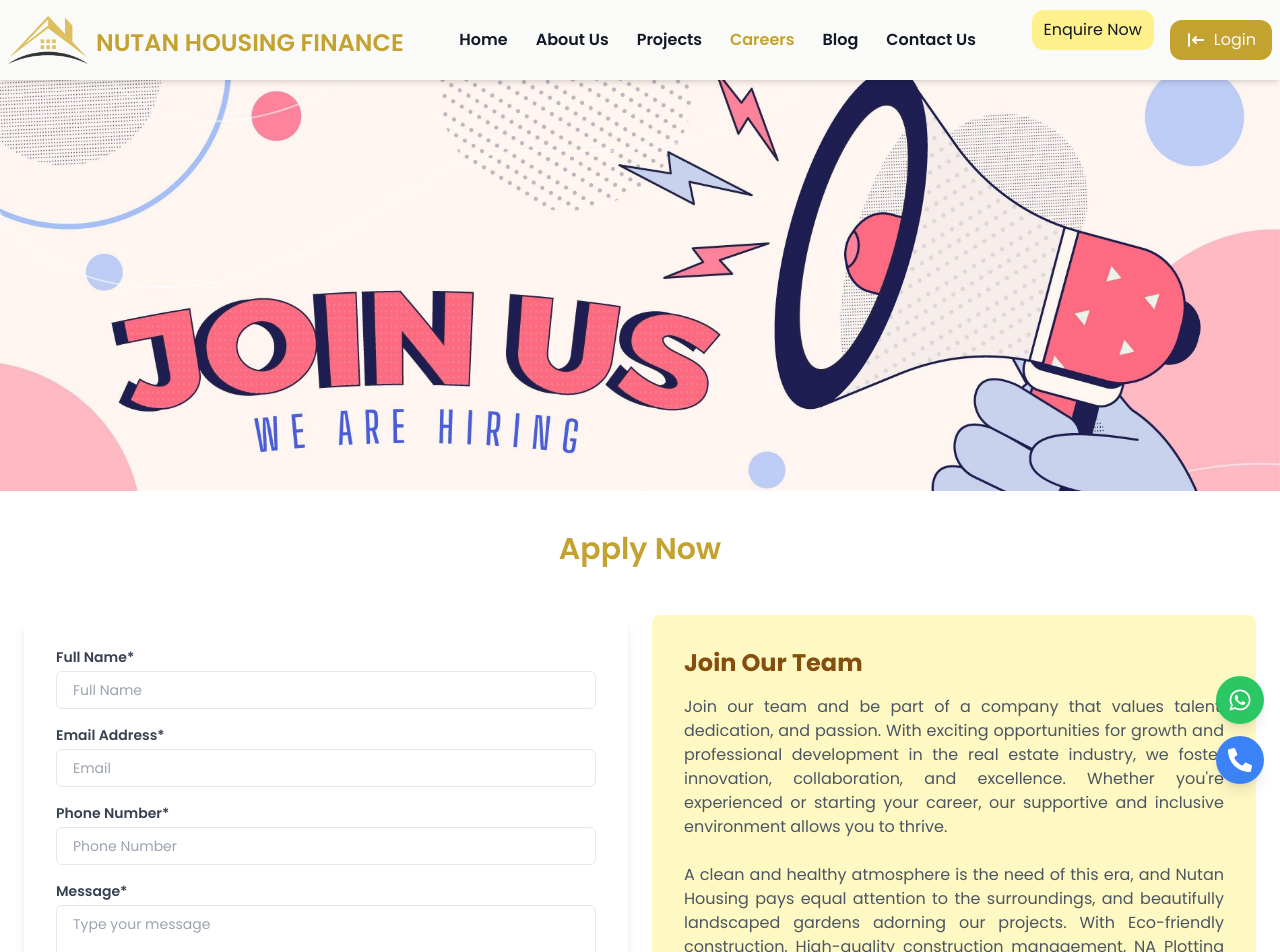
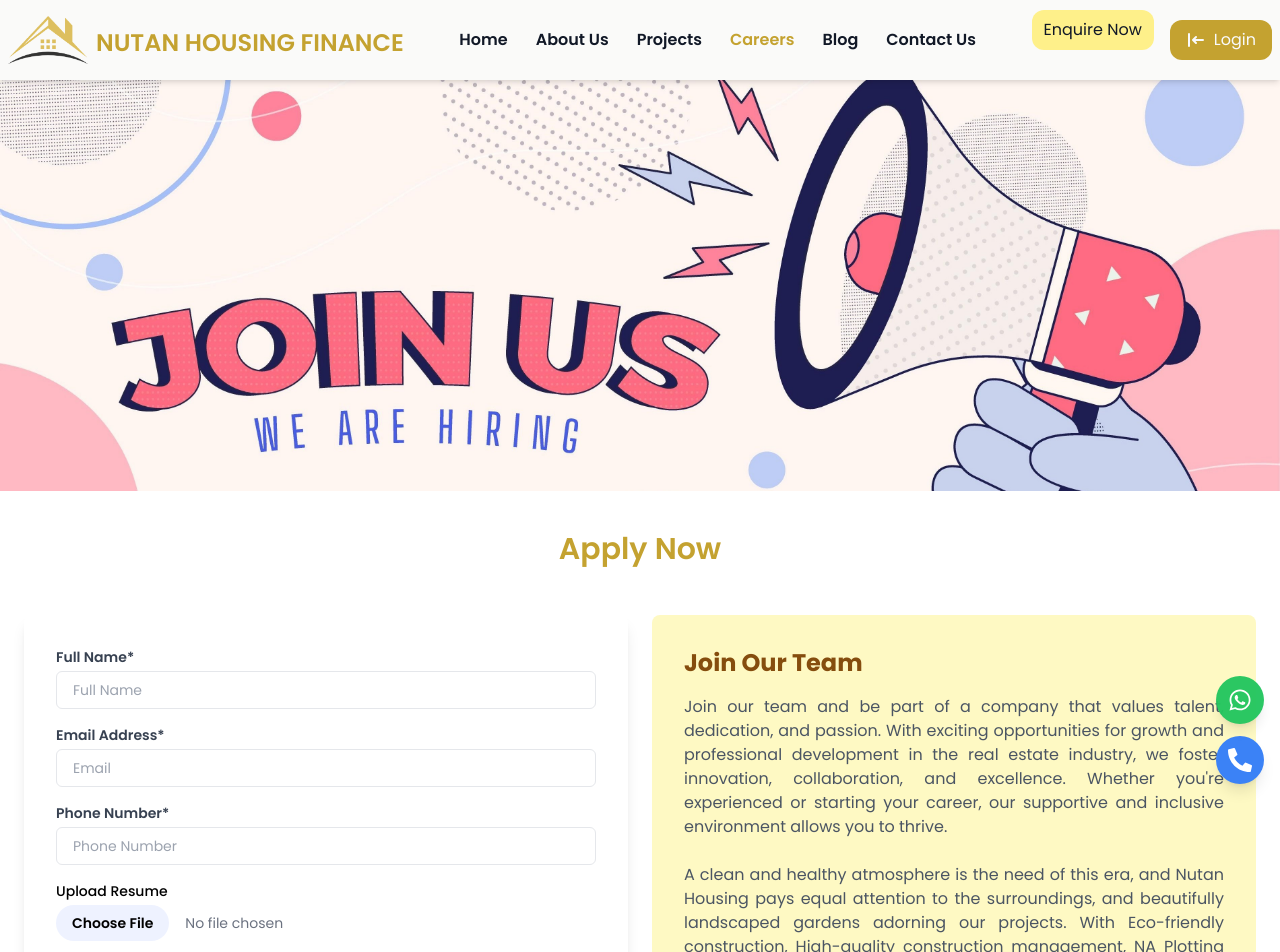
Before and after one commit to meaviishek/Nutan-Housing, a React (Vite) app in the folder Frontend/: page /career in a window 1280 px wide. Shown: the top 952 px of the page. Built offline with nearby package versions, Linux system fonts and the light colour scheme.

Commit message:
first commit

```diff
--- a/Frontend/src/components/pages/Blogs.jsx
+++ b/Frontend/src/components/pages/Blogs.jsx
@@ -63,7 +63,7 @@ function Blogs() {
           <p className="text-gray-600 mb-3">{blog.description}</p>
           <p className="text-gray-500 text-sm mb-4">Published on {blog.date}</p>
 
-           <p className='text-primary'>Know More</p>
+           <p className='text-primary'>Read More</p>
 
         </div>
       </div>
--- a/Frontend/src/components/pages/Career.jsx
+++ b/Frontend/src/components/pages/Career.jsx
@@ -57,6 +57,22 @@ function Career() {
             />
           </div>
 
+        <div className='mb-4'>
+          <label className="block text-sm font-medium">Upload Resume</label>
+          <input
+            type="file"
+            name="resume"
+            accept=".pdf,.doc,.docx"
+            // onChange={handleFileChange}
+            className="mt-1 block w-full text-sm text-gray-500
+            file:mr-4 file:py-2 file:px-4
+            file:rounded-full file:border-0
+            file:text-sm file:font-semibold
+            file:bg-indigo-50 file:text-black
+            hover:file:bg-indigo-100"
+            required
+          />
+        </div>
           <div className="mb-4">
             <label htmlFor="message" className="block text-sm font-semibold text-gray-700">
               Message*
--- a/Frontend/src/components/pages/ProjectDetails.jsx
+++ b/Frontend/src/components/pages/ProjectDetails.jsx
@@ -202,7 +202,7 @@ function ProjectDetails() {
           onClick={toggleExpand}
           className="text-primary hover:underline mt-2"
         >
-          {isexp ? 'know Less' : 'know More'}
+          {isexp ? 'Less' : 'know More'}
         </button>
       )}
       </div>
```
